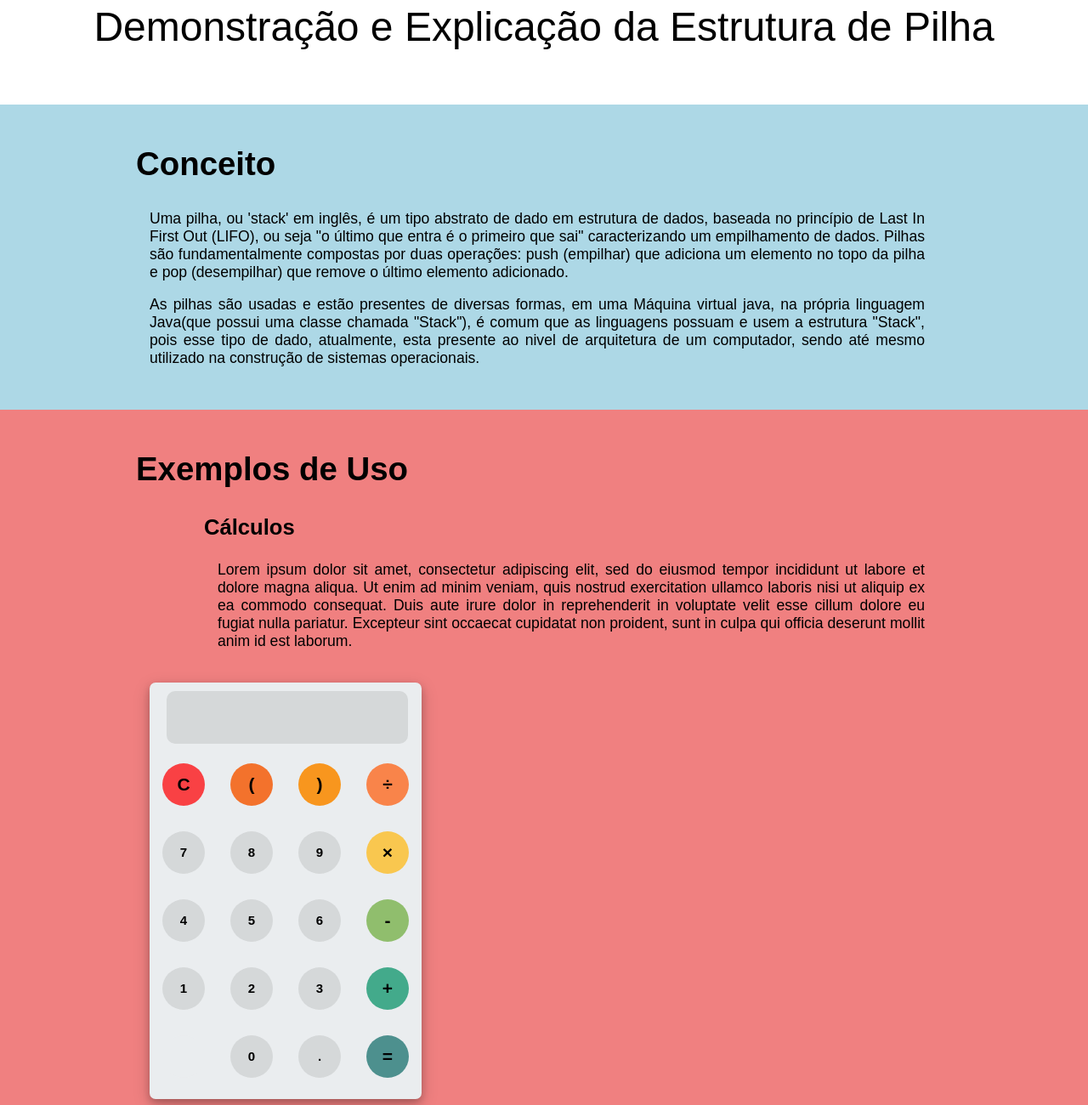
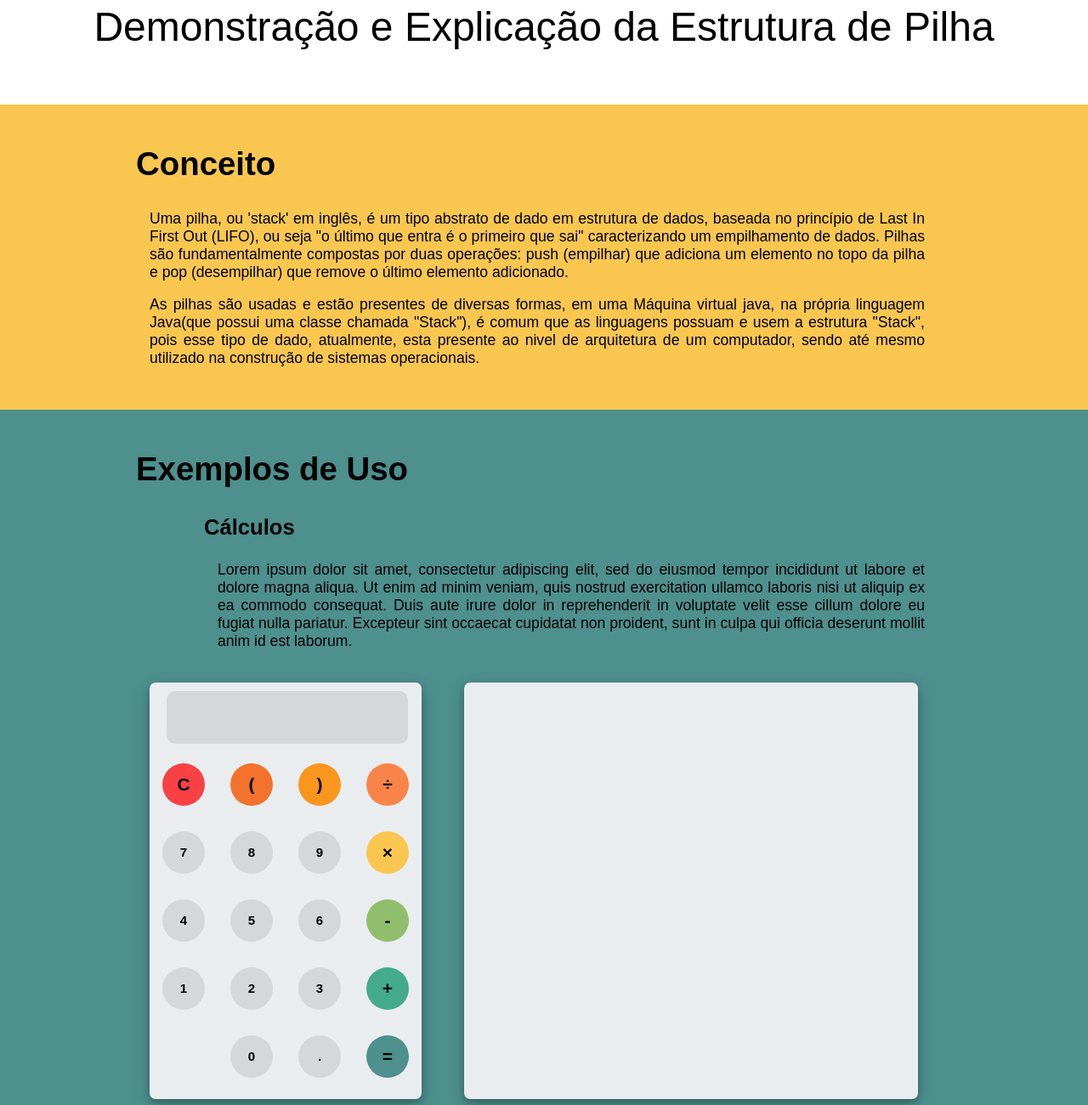
Before and after one commit to SurielGon/UsingStack, a plain HTML site: page index.html in a window 1280 px wide. Shown: the part 60-1360 px from the top of the page at 85% size. Drawn offline with nearby package versions, Linux system fonts and the light colour scheme.

Commit message:
alterei as cores e criei um espaço pra empilhar

```diff
--- a/index.html
+++ b/index.html
@@ -6,7 +6,7 @@
     <meta charset="UTF-8">
     <link rel="stylesheet" href="https://cdnjs.cloudflare.com/ajax/libs/highlight.js/10.7.2/styles/default.min.css">
     <script src="https://cdnjs.cloudflare.com/ajax/libs/highlight.js/10.7.2/highlight.min.js"></script>
-    <title>Select Sort</title>
+    <title>Stack</title>
 </head>
 <style>
     :root {
@@ -49,12 +49,12 @@
         margin-left: calc(var(--titleMargin) + 1rem);
     }
 
-    .background-lightblue {
-        background-color: lightblue;
+    .background-yellow {
+        background-color: #F9C74F;
     }
 
-    .background-lightcoral {
-        background-color: lightcoral;
+    .background-blue {
+        background-color: #4D908E;
     }
 
     .header {
@@ -152,6 +152,7 @@
     #container {
     width: 1000px;
     height: 550px;
+    display: flex;
     }
 
     #calculator {
@@ -251,12 +252,14 @@
     }
 
 
-    /*bloco para empilhar, ir chamando com JS, mas tem q criar uma div html*/
-    .btn-block {
-    display:block;
-    width:100%;
-    margin-top:.5rem;
-}
+    .espacoEmpilhar{
+    width: 600px;
+    height: 490px;
+    background-color: #eaedef;
+    margin: 20px 0 0 50px;
+    border-radius: 7px;
+    box-shadow: 0 4px 8px 0 rgba(0, 0, 0, 0.2), 0 6px 20px 0 rgba(0, 0, 0, 0.19);
+    }
 
 
 </style>
@@ -264,7 +267,7 @@
 <body class="body" onload="">
 
     <header class="header">Demonstração e Explicação da Estrutura de Pilha</header>
-    <section class="section background-lightblue">
+    <section class="section background-yellow">
         <article class="article">
             <header>
                 <h2 class="article-title">Conceito</h2>
@@ -287,7 +290,7 @@
                 computador, sendo até mesmo utilizado na construção de sistemas operacionais.</p>
         </article>
     </section>
-    <section class="section background-lightcoral">
+    <section class="section background-blue">
         <article class="article">
             <header>
                 <h2 class="article-title">Exemplos de Uso</h2>
@@ -339,7 +342,8 @@
                           <button class="operator" id="ans" onclick="">=</button>
                     </div>
                 </div>
-
+                <div class="espacoEmpilhar">
+                </div>
             </div>
 
 
```
